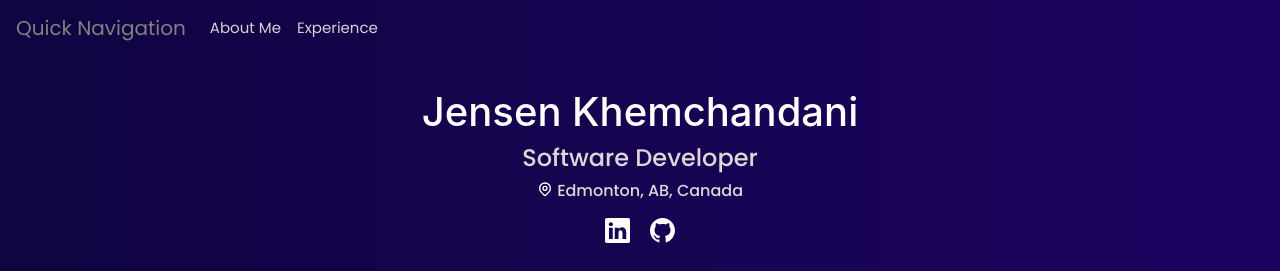
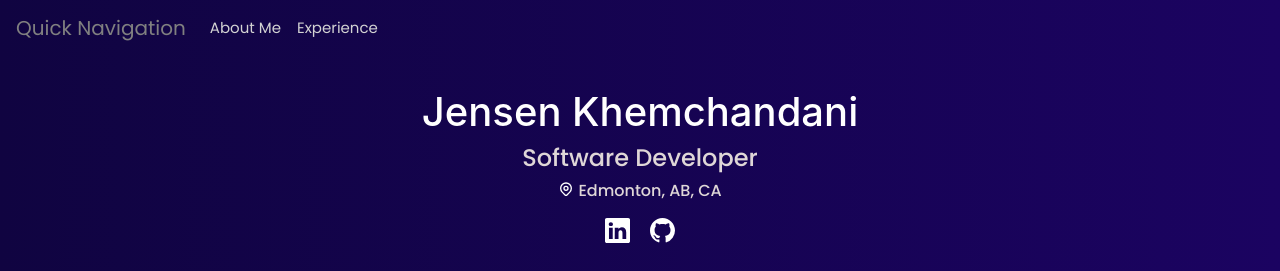
Before and after one commit to jensenkhem/portfolio-website, a React (Create React App) app: page / in a window 1280 px wide. Shown: the top 271 px of the page. Built offline with nearby package versions, Linux system fonts and the light colour scheme.

Commit message:
minor update

```diff
--- a/src/components/header/Header.jsx
+++ b/src/components/header/Header.jsx
@@ -31,7 +31,7 @@ const Header = () => {
         <h4 className="greyh4" style={style3}>Software Developer</h4>
         <div style={{display: "flex", justifyContent: "center"}}>
           <HiOutlineLocationMarker style={locationIcon}/>
-          <h6 className="greyh4" style={style3}>{'\u00A0'}Edmonton, AB, Canada</h6>
+          <h6 className="greyh4" style={style3}>{'\u00A0'}Edmonton, AB, CA</h6>
         </div>
         <HeaderSocials />
       </div>
```
